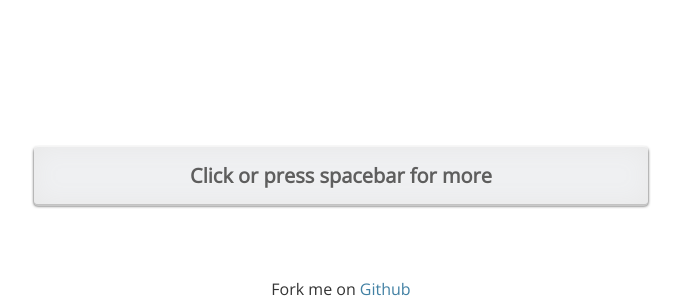
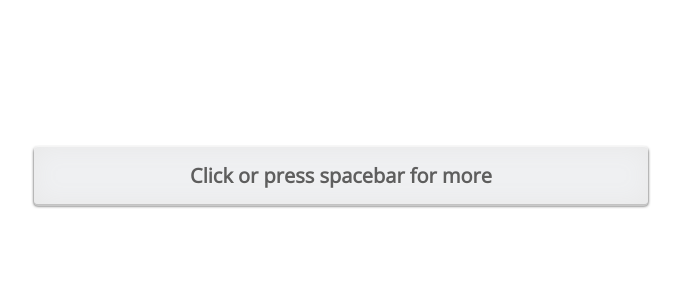
Before and after one commit to NivedhithaV/dad-jokes, a website: page index.html in a window 1280 px wide. Shown: the part 500-800 px from the top of the page, without its empty margins (299-980 px from the left). Drawn offline with nearby package versions, Linux system fonts and the light colour scheme; no server answers.

Commit message:
Update git

```diff
--- a/index.html
+++ b/index.html
@@ -28,9 +28,6 @@
     <div class="joke"></div>
     <button class="continue-text" onclick="fetchJoke();">Click or press spacebar for more</button>
 </div>
-<footer>
-    Fork me on <a href="https://github.com/NivedhithaV/dad-jokes">Github</a>
-</footer>
 <script src="js/vendor/modernizr-3.5.0.min.js"></script>
 <script src="https://code.jquery.com/jquery-3.2.1.min.js"
         integrity="sha256-hwg4gsxgFZhOsEEamdOYGBf13FyQuiTwlAQgxVSNgt4="
```
